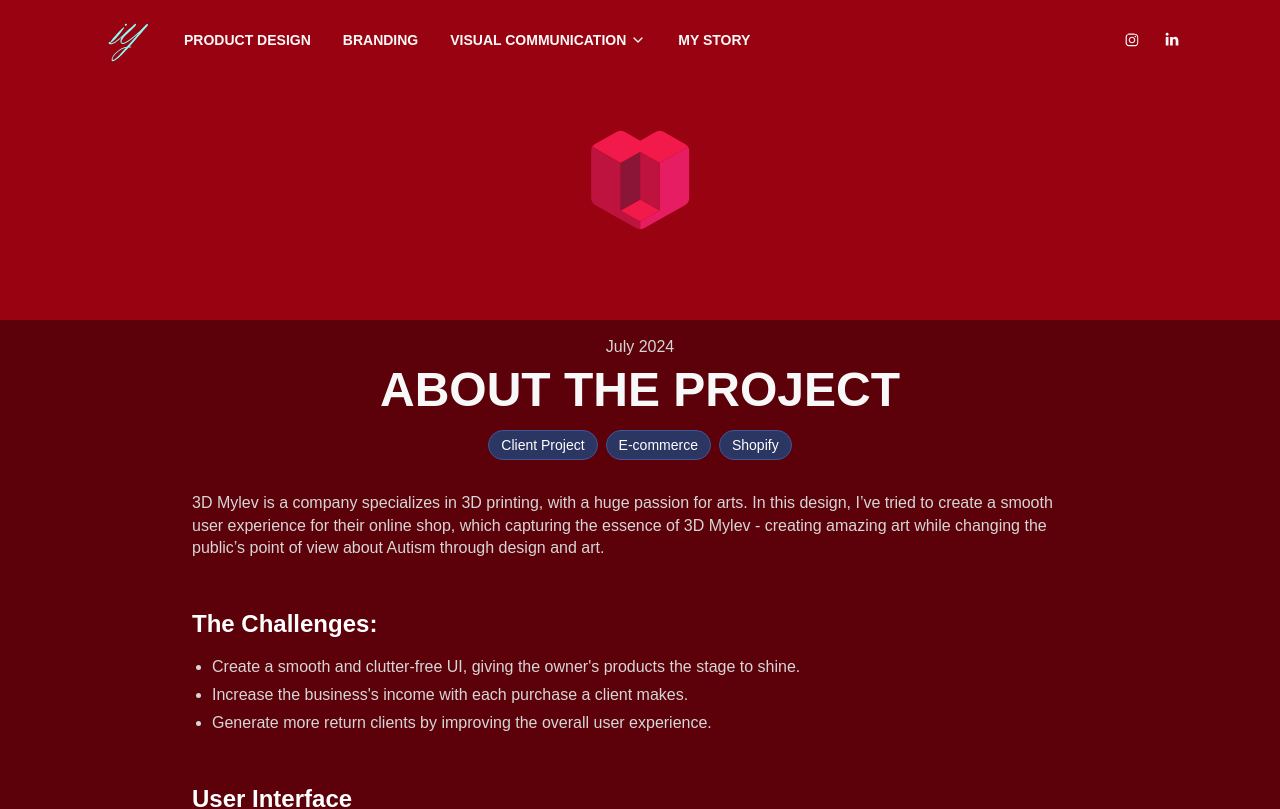
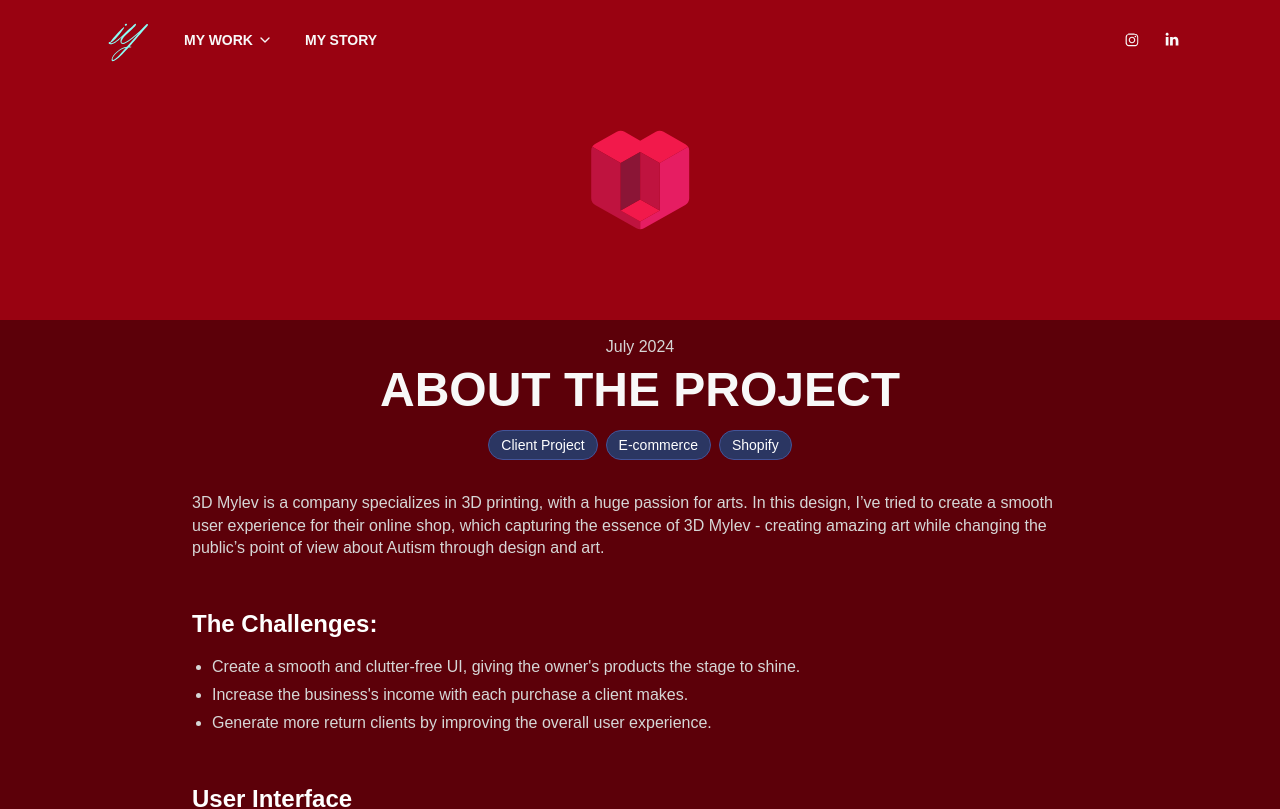
Before and after one commit to IshayYuval/yuval-ishay-portfolio, a Next.js app: page /3dmylev in a window 1280 px wide. Shown: the top 809 px of the page. Built offline with nearby package versions, Linux system fonts and the light colour scheme; a web font is replaced by a local one.

Commit message:
changes to the website collections, changed them to be according to what the medium is instead of the subject of uni.

```diff
--- a/src/app/page.tsx
+++ b/src/app/page.tsx
@@ -70,7 +70,7 @@
         <section id="featured-works" className="relative w-full">
           {/* Absolute Header Container */}
           <div className="absolute top-0 left-0 w-full z-20 pointer-events-none">
-            <div className="w-full flex flex-col pt-6 pb-4 md:pt-8 md:pb-6 px-6 lg:px-32 xl:px-46">
+            <div className="w-full flex flex-col pt-7 pb-4 md:pt-14 md:pb-6 px-6 lg:px-32 xl:px-46">
               <h2 className="m-0 pt-4">
                 <TypewriterWordReplace
                   baseText="My favorite "
--- a/src/components/layout/Header.tsx
+++ b/src/components/layout/Header.tsx
@@ -10,6 +10,7 @@
 import MobileMenuToggle from "../nav/MobileMenuToggle";
 import MobileMenu from "../nav/MobileMenu";
 import { collections, caseStudies } from "@/data/portfolio";
+import styles from "../nav/NavDropdown.module.css";
 
 export default function Header() {
     const pathname = usePathname();
@@ -19,7 +20,7 @@
     const [isMobileMenuOpen, setIsMobileMenuOpen] = useState(false);
     const dropdownRef = useRef<HTMLDivElement>(null);
 
-    const visualCommItems = collections.filter(c => c.parentNav === "visual-communication");
+    const myWorkItems = collections.filter(c => c.parentNav === "my-work");
 
     // Find current case study to check for specific navbar color requirements
     const currentSlug = pathname.replace(/\/$/, '').split('/').pop() || "";
@@ -90,25 +91,10 @@
                         </Link>
 
                         {/* Desktop Navigation */}
-                        <nav className="hidden md:flex items-center gap-4 lg:gap-8 h-full ml-[1.5rem] lg:ml-[1.5rem]">
-                            <NavItem
-                                href="/product-design"
-                                onMouseEnter={handleOtherItemEnter}
-                                overrideColor={dynamicTextColor}
-                            >
-                                Product Design
-                            </NavItem>
-                            <NavItem
-                                href="/branding"
-                                onMouseEnter={handleOtherItemEnter}
-                                overrideColor={dynamicTextColor}
-                            >
-                                Branding
-                            </NavItem>
-
+                        <nav className="hidden md:flex items-center gap-8 h-full ml-[1.5rem] lg:ml-[1.5rem]">
                             <div onMouseEnter={handleDropdownEnter}>
                                 <NavDropdown
-                                    label="Visual Communication"
+                                    label="My Work"
                                     isOpen={isDropdownOpen}
                                     onOpenChange={setIsDropdownOpen}
                                     overrideColor={dynamicTextColor}
@@ -166,9 +152,9 @@
                     className={`w-full transition-opacity duration-300 ${isDropdownOpen ? 'opacity-100 delay-100' : 'opacity-0 pointer-events-none'}`}
                     aria-hidden={!isDropdownOpen}
                 >
-                    <div className="container-custom py-12">
-                        <div className="flex flex-col gap-4">
-                            {visualCommItems.map((item) => (
+                    <div className={styles.container}>
+                        <div className={styles.menuGrid}>
+                            {myWorkItems.map((item) => (
                                 <NavItem
                                     key={item.slug}
                                     href={`/${item.slug}`}
--- a/src/components/nav/MobileMenu.tsx
+++ b/src/components/nav/MobileMenu.tsx
@@ -1,8 +1,7 @@
-import React, { useState, useEffect } from "react";
+import React from "react";
 import Link from "next/link";
 import Image from "next/image";
 import { usePathname } from "next/navigation";
-import { ChevronRight, ChevronLeft } from "lucide-react";
 import { collections } from "@/data/portfolio";
 
 interface MobileMenuProps {
@@ -12,27 +11,10 @@
 
 export default function MobileMenu({ isOpen, onClose }: MobileMenuProps) {
     const pathname = usePathname();
-    const [view, setView] = useState<"main" | "visual-communication">("main");
-    const [isAnimating, setIsAnimating] = useState(false);
 
-    // Reset view when menu closes
-    useEffect(() => {
-        if (!isOpen) {
-            const timer = setTimeout(() => setView("main"), 300);
-            return () => clearTimeout(timer);
-        }
-    }, [isOpen]);
-
-    const visualCommItems = collections.filter(c => c.parentNav === "visual-communication");
-
-    const handleViewChange = (newView: "main" | "visual-communication") => {
-        setIsAnimating(true);
-        setView(newView);
-        setTimeout(() => setIsAnimating(false), 300);
-    };
+    const myWorkItems = collections.filter(c => c.parentNav === "my-work");
 
     const isActive = (path: string) => pathname === path || pathname.startsWith(`${path}/`);
-    const isVisualCommActive = visualCommItems.some(item => isActive(`/${item.slug}`));
 
     const MobileNavItem = ({ href, children, onClick }: { href: string, children: React.ReactNode, onClick: () => void }) => {
         const active = isActive(href);
@@ -55,77 +37,40 @@
             style={{ top: 0 }}
         >
             <div className="container-custom h-full flex flex-col relative overflow-hidden">
+                <div
+                    className="absolute inset-0 pt-[var(--header-height)] px-6"
+                >
+                    <nav className={`flex flex-col mt-8 uppercase transition-all duration-700 delay-300 ease-out ${isOpen ? "opacity-100 translate-y-0" : "opacity-0 translate-y-8"}`}>
+                        <div className="flex flex-col gap-6">
+                            <span className="text-xs tracking-widest opacity-50 uppercase mb-2">My Work</span>
 
-                {/* Top Bar for Back Button */}
-                <div className="h-[var(--header-height)] flex items-center absolute top-0 left-0 w-full z-20 pointer-events-none">
-                    <div className="container-custom w-full flex items-center pointer-events-auto">
-                        <button
-                            onClick={() => handleViewChange("main")}
-                            className={`flex items-center gap-2 nav-link text-[var(--foreground)] transition-all duration-500 delay-200 ease-out ${view === "visual-communication" ? "opacity-100 translate-x-0 pointer-events-auto" : "opacity-0 -translate-x-4 pointer-events-none"}`}
-                            aria-label="Back to main menu"
-                        >
-                            <ChevronLeft size={30} />
-                        </button>
-                    </div>
-                </div>
+                            {myWorkItems.map((item) => (
+                                <MobileNavItem
+                                    key={item.slug}
+                                    href={`/${item.slug}`}
+                                    onClick={onClose}
+                                >
+                                    {item.title}
+                                </MobileNavItem>
+                            ))}
+                        </div>
 
-                {/* Main Menu View */}
-                <div
-                    className={`absolute inset-0 pt-[var(--header-height)] px-6 transition-transform duration-300 ease-in-out ${view === "main" ? "translate-x-0" : "-translate-x-full"
-                        }`}
-                >
-                    <nav className={`flex flex-col justify-between mt-8 uppercase transition-all duration-700 delay-300 ease-out ${isOpen ? "opacity-100 translate-y-0" : "opacity-0 translate-y-8"}`}>
+                        <div className="w-full h-px bg-[var(--foreground)] opacity-20 my-8" />
+
                         <div className="flex flex-col gap-8">
-
-                            <MobileNavItem href="/product-design" onClick={onClose}>
-                                Product Design
-                            </MobileNavItem>
-                            <MobileNavItem href="/branding" onClick={onClose}>
-                                Branding
-                            </MobileNavItem>
-
-                            <button
-                                onClick={() => handleViewChange("visual-communication")}
-                                className={`flex nav-link gap-1 items-center relative w-fit group pl-4 ${isVisualCommActive ? 'text-[var(--color-brand-primary-500)]' : 'hover:text-[var(--foreground)]'}`}
-                            >
-                                <span>Visual Communication</span>
-                                <ChevronRight size={20} />
-                                <span className={`absolute left-0 top-0 h-full w-[2px] origin-center transform transition-transform duration-300 ease-out ${isVisualCommActive ? 'scale-y-100 bg-[var(--color-brand-primary-500)]' : 'scale-y-0 group-hover:scale-y-100 bg-[var(--foreground)]'}`} />
-                            </button>
-
                             <MobileNavItem href="/about" onClick={onClose}>
                                 My Story
                             </MobileNavItem>
+
+                            <div className="flex gap-4 items-center">
+                                <a href="https://www.instagram.com/yuvalishay.art" target="_blank" rel="noopener noreferrer" className="hover:opacity-80 transition-opacity">
+                                    <Image src="/icons/instagram.svg" alt="Instagram" width={24} height={24} className="w-6 h-6 invert" />
+                                </a>
+                                <a href="https://www.linkedin.com/in/yuvalishay-art" target="_blank" rel="noopener noreferrer" className="hover:opacity-80 transition-opacity">
+                                    <Image src="/icons/linkedin.svg" alt="LinkedIn" width={24} height={24} className="w-6 h-6 invert" />
+                                </a>
+                            </div>
                         </div>
-                        <div className="flex gap-4 items-center mt-24">
-                            <a href="https://www.instagram.com/yuvalishay.art" target="_blank" rel="noopener noreferrer" className="hover:opacity-80 transition-opacity">
-                                <Image src="/icons/instagram.svg" alt="Instagram" width={24} height={24} className="w-6 h-6 invert" />
-                            </a>
-                            <a href="https://www.linkedin.com/in/yuvalishay-art" target="_blank" rel="noopener noreferrer" className="hover:opacity-80 transition-opacity">
-                                <Image src="/icons/linkedin.svg" alt="LinkedIn" width={24} height={24} className="w-6 h-6 invert" />
-                            </a>
-                        </div>
-                    </nav>
-                </div>
-
-                {/* Submenu View */}
-                <div
-                    className={`absolute inset-0 pt-[var(--header-height)] px-6 transition-transform duration-300 ease-in-out ${view === "visual-communication" ? "translate-x-0" : "translate-x-full"
-                        }`}
-                >
-                    {/* Spacer for top bar */}
-                    <div className="mb-8 mt-8 h-6"></div>
-
-                    <nav className="flex flex-col gap-6 text-xl font-medium">
-                        {visualCommItems.map((item) => (
-                            <MobileNavItem
-                                key={item.slug}
-                                href={`/${item.slug}`}
-                                onClick={onClose}
-                            >
-                                {item.title}
-                            </MobileNavItem>
-                        ))}
                     </nav>
                 </div>
             </div>
--- /dev/null
+++ b/src/components/nav/NavDropdown.module.css
@@ -0,0 +1,20 @@
+.container {
+    max-width: var(--container-width);
+    padding-block: 3rem;
+    padding-inline: 11.5rem;
+}
+
+.menuGrid {
+    display: grid;
+    grid-template-rows: repeat(3, auto);
+    grid-auto-flow: column;
+    row-gap: 1rem;
+    column-gap: 4rem;
+    width: fit-content;
+}
+
+@media (max-width: 1200px) {
+    .container {
+        padding-inline: 7.5rem;
+    }
+}
--- a/src/components/nav/NavDropdown.tsx
+++ b/src/components/nav/NavDropdown.tsx
@@ -14,10 +14,10 @@
 
 export default function NavDropdown({ label, isOpen, onOpenChange, id, overrideColor }: NavDropdownProps) {
     const pathname = usePathname();
-    // Check if any child route is active (assuming visual-communication routes start with /collections/)
+    // Check if any child route is active (assuming my-work routes start with /collections/)
     // This is a simplification; ideally pass specific active state or check against children
-    const isActive = pathname.includes("visual-communication") ||
-        ["typography", "conceptual-design", "photography"].some(slug => pathname.includes(slug));
+    const isActive = pathname.includes("my-work") ||
+        ["branding", "packaging-design", "product-design", "photography", "editorial-and-print", "video-installations"].some(slug => pathname.includes(slug));
 
     // Close on Escape
     useEffect(() => {
--- a/src/components/pages/CaseStudyView.tsx
+++ b/src/components/pages/CaseStudyView.tsx
@@ -24,8 +24,9 @@
             break;
 
         case "photography":
-        case "conceptual-design":
-        case "typography":
+        case "editorial-and-print":
+        case "video-installations":
+        case "packaging-design":
             content = <VisualLayout data={study} />;
             break;
 
--- a/src/data/portfolio.ts
+++ b/src/data/portfolio.ts
@@ -4,7 +4,7 @@
   slug: string;
   title: string;
   description: string;
-  parentNav?: "visual-communication" | null;
+  parentNav?: "my-work" | null;
   shortTitle?: string;
 };
 
@@ -149,50 +149,55 @@
     appearanceOrder: 2,
     buttonTheme: "dark",
   },
-  {
-    slug: "infowork",
-    backgroundColor: "#232066",
-    headingColor: "#ffffff",
-    textColor: "#ffffff",
-    coverSrc: "/favorites/infowork.webp",
-    appearanceOrder: 6,
-  }
+  // {
+  //   slug: "infowork",
+  //   backgroundColor: "#232066",
+  //   headingColor: "#ffffff",
+  //   textColor: "#ffffff",
+  //   coverSrc: "/favorites/infowork.webp",
+  //   appearanceOrder: 6,
+  // }
 ];
 
 export const collections: Collection[] = [
-  {
-    slug: "branding",
-    title: "Branding",
-    description:
-      "Discover my branding projects and case studies that reflect my approach and extensive work across various industries.",
-    parentNav: null,
-  },
   {
     slug: "product-design",
     title: "Product Design",
     shortTitle: "UX",
     description:
       "Explore my past projects and detailed case studies showcasing my product design work and broad expertise across diverse industry sectors.",
-    parentNav: null,
-  },
-  {
-    slug: "typography",
-    title: "Typography",
-    description: "See some amazing typography project, in a new area I fell in love with during my bachelor's visual communication studies.",
-    parentNav: "visual-communication",
-  },
-  {
-    slug: "conceptual-design",
-    title: "Conceptual Design",
-    shortTitle: "Conceptual",
-    description: "My thoughts and beliefs, in personal and general topics, communicating through design.",
-    parentNav: "visual-communication",
+    parentNav: "my-work",
+  },
+  {
+    slug: "branding",
+    title: "Branding",
+    description:
+      "Discover my branding projects and case studies that reflect my approach and extensive work across various industries.",
+    parentNav: "my-work",
+  },
+  {
+    slug: "editorial-and-print",
+    title: "Editorial & Print",
+    description: "Several print projects showing how typography and imaging work in different mediums.",
+    parentNav: "my-work",
+  },
+  {
+    slug: "video-installations",
+    title: "Video Installations",
+    description: "Video art, motion design, and video installations.",
+    parentNav: "my-work",
+  },
+  {
+    slug: "packaging-design",
+    title: "Packaging Design",
+    description: "My exploration of how concept can meet practicality.",
+    parentNav: "my-work",
   },
   {
     slug: "photography",
     title: "Photography",
     description: "My view of the world, and my view of the ideal world, through the lens.",
-    parentNav: "visual-communication",
+    parentNav: "my-work",
   },
 ];
 
@@ -804,7 +809,7 @@
     title: "Social Campaign - Supporters Voice",
     excerpt: "My social campaign is a protest campaign called “The Supporters’ Protest.” The protest aims to unite all sports supporters against the disgraceful practice of broadcasting games in bars without sound. #משחקלארואיםמושתק #מחאתהאוהדים #תפסיקולשדראושתפסיקולשקר",
     tags: ["HIT", "Visual Communication BA", "2nd Year", "Visual Communication 1"],
-    collectionSlug: "conceptual-design",
+    collectionSlug: "video-installations",
     date: "2026-02-04",
     favorite: true,
     introText: "In the last assignment of the VC course in my Visual Communication BA, we were asked to create a social campaign that expresses support or protest around a chosen social issue and translate it into a clear visual and verbal language across multiple formats.<br><br>For this exercise, I created a protest campaign addressing the phenomenon of broadcasting sports games in bars without sound, an experience many supporters find frustrating because audio is an essential part of watching a match.<br><br>The campaign calls on bars to stop muting games and includes three advertisements, a sticker sheet designed to be placed on bars that ruin the shared experience, and a testimonial series from supporters whose viewing moments were spoiled.",
@@ -914,13 +919,14 @@
 
 
   },
+
   // conceptual art - chicha
   {
     slug: "basic-food-packaging-series",
     title: "Basic Food Packaging Series",
     excerpt: "A conceptual packaging series for a basic food product, re-examining cultural, and social meanings through visual language rather than functional solutions.",
     tags: ["HIT", "Visual Communication BA", "2nd Year", "Visual Communication 1"],
-    collectionSlug: "conceptual-design",
+    collectionSlug: "packaging-design",
     favorite: true,
     date: "2025-12-26",
     navbarTextColor: "#612423",
@@ -1017,7 +1023,7 @@
     title: "Long-Distance Love",
     excerpt: "Conceptual video and print project showing me and my life partner's way for success in a long-distance relationship.",
     tags: ["HIT", "Visual Communication BA", "1st Year"],
-    collectionSlug: "conceptual-design",
+    collectionSlug: "video-installations",
     favorite: true,
     date: "2025-07-11",
     cover: "/case-studies/conceptual-design/long-distance-love/page-cover.mp4",
@@ -1054,7 +1060,7 @@
     title: "Tarantino Homage",
     excerpt: "A conceptual tribute to Quentin Tarantino, inspired by his cinematic style and his alleged fascination with feet.",
     tags: ["HIT", "Visual Communication BA", "1st Year"],
-    collectionSlug: "conceptual-design",
+    collectionSlug: "packaging-design",
     backgroundColor: "#272727",
     navbarTextColor: "black",
     heroImage: "/case-studies/conceptual-design/tarantino/hero-cover.svg",
@@ -1262,7 +1268,7 @@
     appearanceOrder: 2,
     excerpt: "This project is designed as a magazine editorial, exploring the automobile in cinema as a space that drives narrative and shapes on-screen events.",
     tags: ["HIT", "Visual Communication BA", "2nd Year", "Typography Studio"],
-    collectionSlug: "typography",
+    collectionSlug: "editorial-and-print",
     date: "2026-02-08",
     backgroundColor: "#1b1b1bff",
     heroImage: "/case-studies/typography/cinemateque/Masthead.svg",
@@ -1345,7 +1351,7 @@
     title: "Liebling Haus Poster",
     excerpt: "An infographic poster, based on the architectual style of Liebling Haus.",
     tags: ["HIT", "Visual Communication BA", "2nd Year", "Typography Studio"],
-    collectionSlug: "typography",
+    collectionSlug: "editorial-and-print",
     date: "2025-12-23",
     heroImage: "/case-studies/typography/liebling-haus/hero-image.svg",
     introText: "This project focuses on designing a large-format, content-rich poster with a strong emphasis on typography, grid, and clear hierarchy. I worked with content from Beit Liebling, developing a conceptual approach that translates its design-driven values into a typographic visual language. <br/> <br/> The goal was to create a clear, readable layout that reflects the spirit and design culture the institution is built on.",
@@ -1366,7 +1372,7 @@
     cover: "/case-studies/typography/dance-tel-aviv/page-cover.webp",
     excerpt: "A typographic flyer, capturing the movement and soul of the festival",
     tags: ["HIT", "Visual Communication BA", "2nd Year", "Typography Studio"],
-    collectionSlug: "typography",
+    collectionSlug: "editorial-and-print",
     date: "2025-11-20",
     heroImage: "/case-studies/typography/dance-tel-aviv/hero-image.svg",
     backgroundColor: "#1b1b1bff",
@@ -1408,7 +1414,7 @@
     title: "Ezer Alchemist Homage",
     excerpt: "A typographic tribute to Ezer Alchemist, using its ink traps as a visual tool to teach and reveal the character of the typeface.",
     tags: ["HIT", "Visual Communication BA", "1st Year", "Typography"],
-    collectionSlug: "typography",
+    collectionSlug: "editorial-and-print",
     date: "2025-05-28",
     cover: "/case-studies/typography/alchemist-homage/page-cover.webp",
     introText: "This project is a typographic tribute poster to the Hebrew typeface Ezer Alchemist, developed through a research-driven and concept-led process. I began by studying the typeface and identified its most distinctive feature—its ink traps—which became the core visual concept of the poster. <br/> <br/> The goal was to create a clear and precise visual that adds value for the viewer by teaching something new about the typeface through design itself.",
@@ -1451,7 +1457,7 @@
     title: "Spod",
     favorite: true,
     appearanceOrder: 3,
-    cover: "/case-studies/product-design/spod/page-cover.jpg",
+    cover: "/case-studies/product-design/spod/updated-cover.jpg",
     excerpt:
       "Spod was created to solve the podium shortage problem during presentations for visual communication students across academic institutions nationwide.",
     tags: ["HIT", "Visual Communication BA", "2nd Year", "Interactive Design Intro", "App Design"],
```
Also changed, not shown: 1 other file (tests, documents, lock files or other folders).
